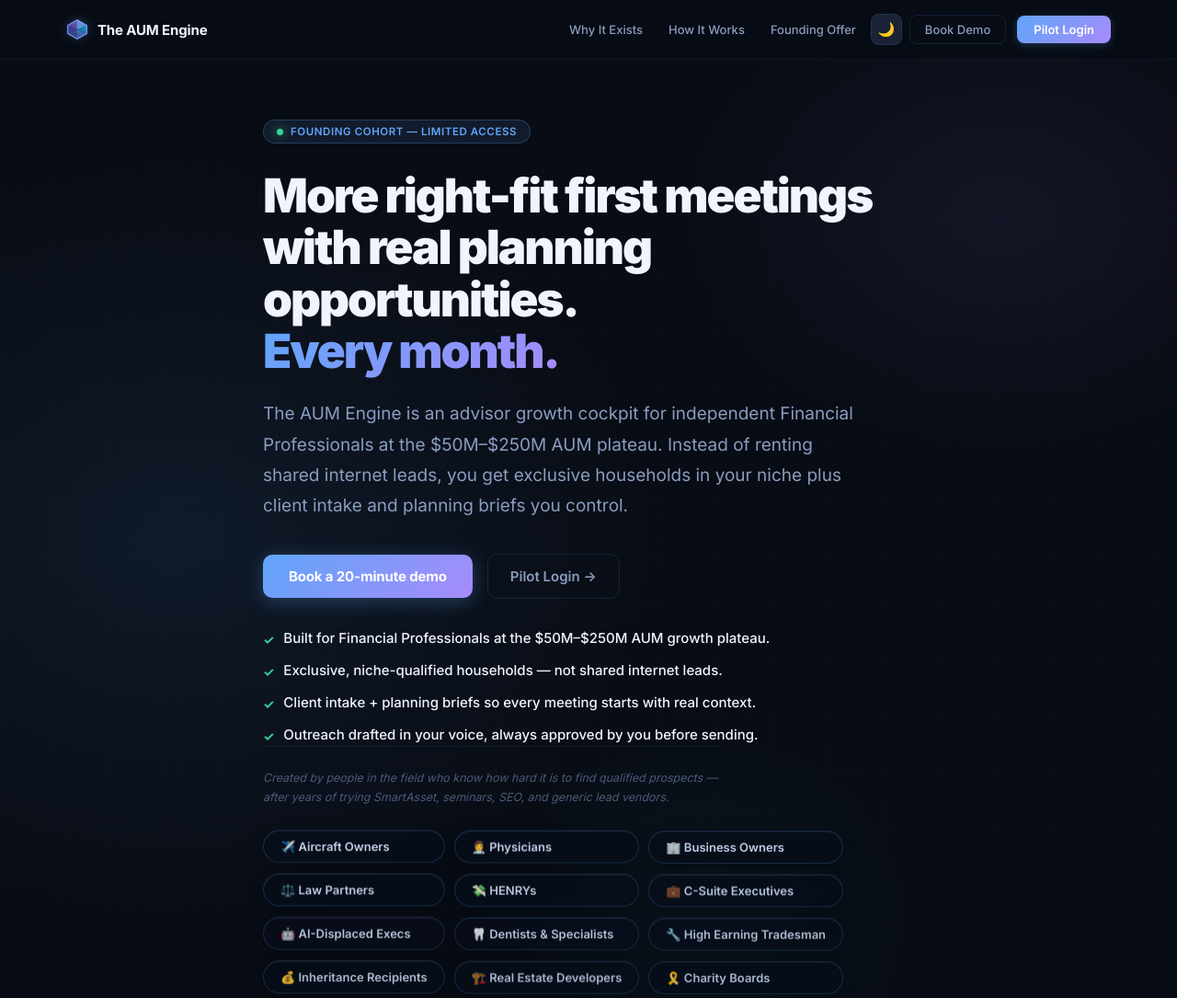
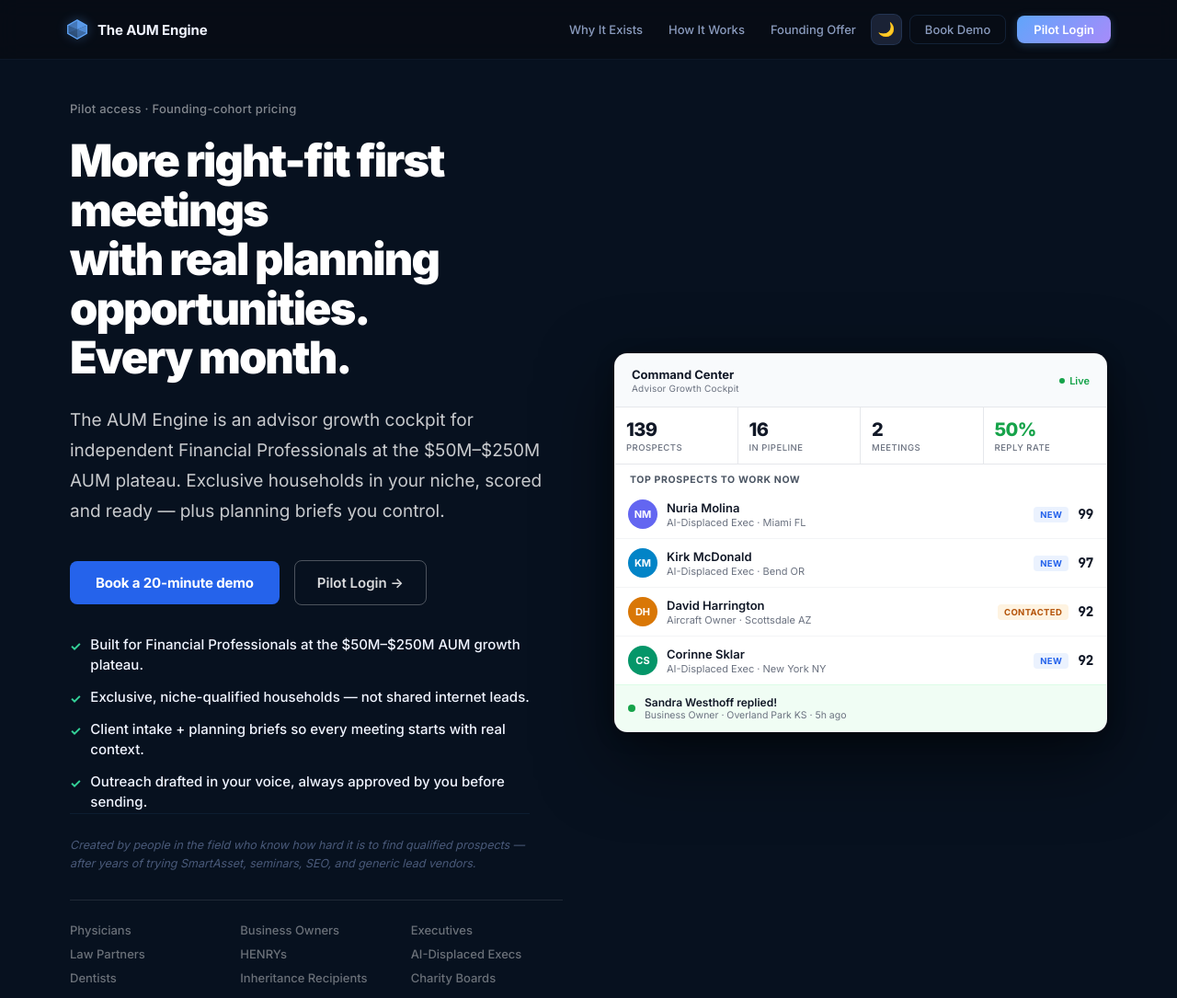
Before and after one commit to kprum1/theaumengine, a plain HTML site: page index.html in a window 1280 px wide. Shown: the top 1085 px of the page at 92% size. Drawn offline with Linux system fonts and the light colour scheme; no server answers; a script that the page names is missing.

Commit message:
redesign(hero): two-column layout, flat logo, cockpit mockup, remove glow/pills/animations

```diff
--- a/css/main.css
+++ b/css/main.css
@@ -2258,20 +2258,19 @@
 .hero-cta-pilot {
   padding: 14px 24px;
   background: transparent;
-  color: var(--text-secondary);
-  border: 1px solid var(--border-default);
-  border-radius: 10px;
+  color: rgba(255,255,255,0.85);
+  border: 1.5px solid rgba(255,255,255,0.28);
+  border-radius: 8px;
   font-size: 15px;
   font-weight: 600;
   font-family: inherit;
   cursor: pointer;
-  transition: all var(--transition);
+  transition: border-color 0.2s ease, color 0.2s ease;
   -webkit-tap-highlight-color: transparent;
 }
 .hero-cta-pilot:hover {
-  color: var(--text-primary);
-  border-color: var(--border-accent);
-  background: rgba(96,165,250,0.06);
+  color: #ffffff;
+  border-color: rgba(255,255,255,0.6);
 }
 /* Trust bullets below hero CTAs */
 .hero-trust-bullets {
@@ -2614,125 +2613,68 @@
    HERO — Full-bleed wrapper + two-column content grid
    ===================================================== */
 
-/* Wrapper: owns the full-width dark background & absolute decorative layers */
+/* Wrapper: owns the full-width dark background */
 .hero-wrapper {
   position: relative;
   overflow: hidden;
   width: 100%;
-  background: var(--bg-base);
-}
-
-/* Decorative background glow — fills the wrapper edge-to-edge */
-.hero-bg-glow {
-  position: absolute;
-  inset: 0;
-  background:
-    radial-gradient(ellipse 70% 60% at 15% 50%, rgba(96,165,250,0.09) 0%, transparent 60%),
-    radial-gradient(ellipse 50% 40% at 85% 20%, rgba(167,139,250,0.08) 0%, transparent 55%),
-    radial-gradient(ellipse 40% 40% at 60% 85%, rgba(34,211,238,0.04) 0%, transparent 50%);
-  pointer-events: none;
-  z-index: 0;
-}
-
-/* Subtle grid overlay — fills the wrapper edge-to-edge */
-.hero-grid-overlay {
-  position: absolute;
-  inset: 0;
-  background-image:
-    linear-gradient(rgba(96,165,250,0.035) 1px, transparent 1px),
-    linear-gradient(90deg, rgba(96,165,250,0.035) 1px, transparent 1px);
-  background-size: 60px 60px;
-  /* Safari requires -webkit- prefix for mask-image */
-  -webkit-mask-image: linear-gradient(to bottom, transparent, rgba(0,0,0,0.5) 25%, rgba(0,0,0,0.5) 75%, transparent);
-  mask-image:         linear-gradient(to bottom, transparent, rgba(0,0,0,0.5) 25%, rgba(0,0,0,0.5) 75%, transparent);
-  pointer-events: none;
-  z-index: 0;
-}
-
-/* Section: single-column, max-width, centered */
+  background: #07111f;
+}
+
+/* Decorative layers — disabled */
+.hero-bg-glow  { display: none; }
+.hero-grid-overlay { display: none; }
+
+/* Section: two-column grid */
 .hero-section {
   position: relative;
   z-index: 1;
-  display: block;
-  max-width: 820px;
+  max-width: 1240px;
   width: 100%;
-  min-height: 92vh;
   margin: 0 auto;
-  padding: 130px 56px 90px;
+  padding: 110px 56px 90px;
   box-sizing: border-box;
-  display: -webkit-flex;
-  display: flex;
-  -webkit-flex-direction: column;
-  flex-direction: column;
-  -webkit-justify-content: center;
-  justify-content: center;
+  display: -webkit-grid;
+  display: grid;
+  grid-template-columns: 1fr 1fr;
+  gap: 56px;
+  -webkit-align-items: center;
+  align-items: center;
 }
 
 /* LEFT column — hero copy */
 .hero-content {
   position: relative;
   z-index: 2;
-  max-width: 820px;
-}
-
-.pilot-badge {
-  display: -webkit-inline-flex;
-  display: inline-flex;
-  -webkit-align-items: center;
-  align-items: center;
-  gap: 8px;
-  padding: 5px 14px;
-  background: rgba(96,165,250,0.1);
-  border: 1px solid rgba(96,165,250,0.25);
-  border-radius: 20px;
-  font-size: 11.5px;
-  font-weight: 600;
-  color: var(--blue);
-  letter-spacing: 0.05em;
-  text-transform: uppercase;
-  margin-bottom: 28px;
-}
-.pilot-dot {
-  width: 7px;
-  height: 7px;
-  background: var(--emerald);
-  border-radius: 50%;
-  -webkit-animation: dot-pulse 2s ease-in-out infinite;
-  animation: dot-pulse 2s ease-in-out infinite;
-  -webkit-transform: translateZ(0); /* Safari GPU layer */
-  transform: translateZ(0);
-}
-@-webkit-keyframes dot-pulse {
-  0%,100% { box-shadow: 0 0 4px rgba(52,211,153,0.5); }
-  50%      { box-shadow: 0 0 12px rgba(52,211,153,0.9); }
-}
-@keyframes dot-pulse {
-  0%,100% { box-shadow: 0 0 4px rgba(52,211,153,0.5); }
-  50%      { box-shadow: 0 0 12px rgba(52,211,153,0.9); }
+}
+
+/* Pilot access line (replaces pill badge) */
+.hero-pilot-line {
+  font-size: 13px;
+  color: rgba(255,255,255,0.5);
+  font-weight: 500;
+  letter-spacing: 0.02em;
+  margin: 0 0 22px;
 }
 
 .hero-headline {
-  font-size: clamp(34px, 4vw, 58px);
+  font-size: clamp(32px, 3.8vw, 54px);
   font-weight: 900;
-  color: var(--text-primary);
+  color: #ffffff;
   letter-spacing: -0.04em;
   line-height: 1.1;
   margin: 0 0 24px;
 }
+/* No gradient — plain weight-based emphasis */
 .hero-headline-accent {
-  background: var(--gem-gradient);
-  -webkit-background-clip: text;
-  -webkit-text-fill-color: transparent;
-  background-clip: text;
-  /* Fallback for older Safari */
-  color: var(--blue);
+  color: #ffffff;
 }
 .hero-subhead {
   font-size: clamp(16px, 1.5vw, 19px);
-  color: var(--text-secondary);
+  color: rgba(255,255,255,0.78);
   line-height: 1.75;
   margin: 0 0 36px;
-  max-width: 660px;
+  max-width: 560px;
 }
 
 /* CTAs row */
@@ -2748,24 +2690,21 @@
 }
 .hero-cta-primary {
   padding: 14px 28px;
-  background: var(--gem-gradient);
+  background: #2563eb;
   color: #fff;
   border: none;
-  border-radius: 10px;
+  border-radius: 8px;
   font-size: 15px;
   font-weight: 700;
   font-family: inherit;
   cursor: pointer;
-  -webkit-transition: box-shadow 0.2s ease, -webkit-transform 0.2s ease;
-  transition: box-shadow 0.2s ease, transform 0.2s ease;
-  box-shadow: 0 4px 20px rgba(96,165,250,0.3);
+  transition: background 0.2s ease, transform 0.2s ease;
   letter-spacing: -0.01em;
-  -webkit-tap-highlight-color: transparent; /* removes tap flash on iOS */
+  -webkit-tap-highlight-color: transparent;
 }
 .hero-cta-primary:hover {
-  box-shadow: 0 6px 30px rgba(96,165,250,0.5);
-  -webkit-transform: translateY(-2px);
-  transform: translateY(-2px);
+  background: #1d4ed8;
+  transform: translateY(-1px);
 }
 .hero-cta-secondary {
   color: var(--text-secondary);
@@ -2795,84 +2734,140 @@
   border-top: 1px solid var(--border-subtle);
 }
 
-/* =====================================================
-   PILL CLOUD — flex-wrap row, 30px below trust strip
-   ===================================================== */
-.hero-pills {
-  display: -ms-grid;
+/* ── Niche Text Grid (replaces pill cloud) ── */
+.hero-niche-grid {
   display: grid;
-  grid-template-columns: repeat(3, auto);
-  justify-content: start;
-  gap: 10px;
-  margin-top: 30px;
-}
-
-.niche-pill {
-  display: inline-block;
-  padding: 9px 18px;
-  background: rgba(8, 14, 26, 0.88);
-  border: 1px solid rgba(96,165,250,0.22);
-  border-radius: 100px;
+  grid-template-columns: repeat(3, 1fr);
+  gap: 10px 20px;
+  margin-top: 28px;
+  padding-top: 24px;
+  border-top: 1px solid rgba(255,255,255,0.1);
+}
+.hero-niche-grid span {
   font-size: 13px;
-  font-weight: 600;
-  color: #ccd9f0;
-  white-space: nowrap;
-  -webkit-backdrop-filter: blur(14px) saturate(180%);
-  backdrop-filter: blur(14px) saturate(180%);
-  box-shadow: 0 4px 18px rgba(0,0,0,0.3), inset 0 1px 0 rgba(255,255,255,0.06);
-  -webkit-animation: floatPill 5s ease-in-out infinite;
-  animation: floatPill 5s ease-in-out infinite;
-  -webkit-animation-delay: var(--delay, 0s);
-  animation-delay: var(--delay, 0s);
-  -webkit-transform: translateZ(0);
-  transform: translateZ(0);
-}
-.niche-pill:hover {
-  -webkit-transform: translateY(-3px) scale(1.02);
-  transform: translateY(-3px) scale(1.02);
-  box-shadow: 0 8px 24px rgba(96,165,250,0.2);
-}
-
-@-webkit-keyframes floatPill {
-  0%, 100% { -webkit-transform: translateY(0) translateZ(0); opacity: 0.8; }
-  50%       { -webkit-transform: translateY(-7px) translateZ(0); opacity: 1; }
-}
-@keyframes floatPill {
-  0%, 100% { transform: translateY(0) translateZ(0); opacity: 0.8; }
-  50%       { transform: translateY(-7px) translateZ(0); opacity: 1; }
-}
+  color: rgba(255,255,255,0.4);
+  font-weight: 500;
+}
+
+/* ── Hero Cockpit Panel ── */
+.hero-cockpit {
+  background: #ffffff;
+  border-radius: 14px;
+  border: 1px solid rgba(0,0,0,0.06);
+  box-shadow: 0 28px 80px rgba(0,0,0,0.55), 0 4px 20px rgba(0,0,0,0.3);
+  overflow: hidden;
+  font-family: inherit;
+  color: #111827;
+  align-self: center;
+}
+.hc-bar {
+  display: flex;
+  align-items: center;
+  justify-content: space-between;
+  padding: 14px 18px;
+  background: #f8fafc;
+  border-bottom: 1px solid #e5e7eb;
+}
+.hc-bar-left { display: flex; flex-direction: column; gap: 1px; }
+.hc-title { font-size: 13px; font-weight: 700; color: #111827; }
+.hc-sub   { font-size: 10px; color: #6b7280; letter-spacing: 0.02em; }
+.hc-live {
+  display: flex; align-items: center; gap: 5px;
+  font-size: 11px; font-weight: 600; color: #16a34a;
+}
+.hc-dot {
+  width: 6px; height: 6px;
+  background: #16a34a; border-radius: 50%;
+}
+.hc-stats {
+  display: grid;
+  grid-template-columns: repeat(4, 1fr);
+  border-bottom: 1px solid #e5e7eb;
+}
+.hc-stat {
+  padding: 12px 12px;
+  display: flex; flex-direction: column; gap: 2px;
+  border-right: 1px solid #e5e7eb;
+}
+.hc-stat:last-child { border-right: none; }
+.hc-stat-n {
+  font-size: 20px; font-weight: 800;
+  color: #111827; letter-spacing: -0.03em;
+}
+.hc-stat-green { color: #16a34a; }
+.hc-stat-l {
+  font-size: 9.5px; color: #6b7280;
+  font-weight: 500; text-transform: uppercase; letter-spacing: 0.05em;
+}
+.hc-section-label {
+  padding: 10px 16px 5px;
+  font-size: 10.5px; font-weight: 700;
+  color: #4b5563; text-transform: uppercase; letter-spacing: 0.06em;
+}
+.hc-rows { display: flex; flex-direction: column; }
+.hc-row {
+  display: flex; align-items: center; gap: 10px;
+  padding: 10px 14px;
+  border-bottom: 1px solid #f3f4f6;
+}
+.hc-row:last-child { border-bottom: none; }
+.hc-avatar {
+  width: 32px; height: 32px; border-radius: 50%;
+  display: flex; align-items: center; justify-content: center;
+  font-size: 11px; font-weight: 700; color: #fff; flex-shrink: 0;
+}
+.hc-info { flex: 1; display: flex; flex-direction: column; gap: 1px; min-width: 0; }
+.hc-name {
+  font-size: 13px; font-weight: 600; color: #111827;
+  white-space: nowrap; overflow: hidden; text-overflow: ellipsis;
+}
+.hc-niche {
+  font-size: 11px; color: #6b7280;
+  white-space: nowrap; overflow: hidden; text-overflow: ellipsis;
+}
+.hc-status {
+  font-size: 9.5px; font-weight: 700; letter-spacing: 0.04em;
+  padding: 3px 7px; border-radius: 4px; flex-shrink: 0;
+}
+.hc-new      { background: rgba(59,130,246,0.1);  color: #2563eb; }
+.hc-contacted { background: rgba(245,158,11,0.12); color: #b45309; }
+.hc-score {
+  font-size: 14px; font-weight: 800; color: #111827;
+  font-family: 'JetBrains Mono', monospace; flex-shrink: 0;
+}
+.hc-alert {
+  display: flex; align-items: center; gap: 10px;
+  padding: 11px 14px;
+  background: #f0fdf4; border-top: 1px solid #dcfce7;
+}
+.hc-alert-dot {
+  width: 8px; height: 8px; background: #16a34a;
+  border-radius: 50%; flex-shrink: 0;
+}
+.hc-alert-name { display: block; font-size: 12px; font-weight: 600; color: #111827; }
+.hc-alert-meta { display: block; font-size: 10.5px; color: #6b7280; }
 
 /* =====================================================
    RESPONSIVE BREAKPOINTS
    ===================================================== */
+@media (max-width: 900px) {
+  .hero-section {
+    grid-template-columns: 1fr;
+    padding: 90px 28px 60px;
+    gap: 40px;
+  }
+  .hero-cockpit { order: -1; } /* cockpit above copy on mobile */
+}
 @media (max-width: 767px) {
-  .hero-section {
-    min-height: auto;
-    padding: 100px 20px 64px;
-  }
+  .hero-section { padding: 80px 20px 48px; }
   .hero-subhead { font-size: 15px; }
   .hero-ctas {
-    -webkit-flex-direction: column;
-    flex-direction: column;
-    -webkit-align-items: stretch;
-    align-items: stretch;
+    -webkit-flex-direction: column; flex-direction: column;
+    -webkit-align-items: stretch; align-items: stretch;
     gap: 12px;
   }
   .hero-cta-primary { text-align: center; }
-
-  /* Pills: 2 columns × 6 rows on mobile */
-  .hero-pills {
-    grid-template-columns: repeat(2, 1fr);
-    gap: 8px;
-  }
-  .niche-pill {
-    font-size: 12px;
-    padding: 8px 12px;
-    text-align: center;
-    white-space: normal;   /* allow long labels to wrap instead of overflow */
-    width: 100%;
-    box-sizing: border-box;
-  }
+  .hero-niche-grid { grid-template-columns: repeat(2, 1fr); }
 }
 
 /* ── LP Section Foundation ── */
--- a/index.html
+++ b/index.html
@@ -41,22 +41,13 @@
     <div class="pub-header-inner">
       <a href="#" class="pub-logo" onclick="return false">
         <svg width="24" height="24" viewBox="0 0 28 28" fill="none">
-          <polygon points="14,2 26,9 26,19 14,26 2,19 2,9" fill="none" stroke="url(#phGrad)" stroke-width="1.5"/>
-          <polygon points="14,2 26,9 14,14" fill="url(#phGrad1)" opacity="0.8"/>
-          <polygon points="14,2 2,9 14,14"  fill="url(#phGrad2)" opacity="0.6"/>
-          <polygon points="2,9 14,14 2,19"  fill="url(#phGrad3)" opacity="0.5"/>
-          <polygon points="26,9 14,14 26,19" fill="url(#phGrad4)" opacity="0.7"/>
-          <polygon points="14,14 26,19 14,26" fill="url(#phGrad5)" opacity="0.6"/>
-          <polygon points="14,14 2,19 14,26"  fill="url(#phGrad6)" opacity="0.4"/>
-          <defs>
-            <linearGradient id="phGrad"  x1="2" y1="2" x2="26" y2="26" gradientUnits="userSpaceOnUse"><stop offset="0%" stop-color="#60a5fa"/><stop offset="100%" stop-color="#a78bfa"/></linearGradient>
-            <linearGradient id="phGrad1" x1="2" y1="2" x2="26" y2="14" gradientUnits="userSpaceOnUse"><stop stop-color="#93c5fd"/><stop offset="1" stop-color="#60a5fa"/></linearGradient>
-            <linearGradient id="phGrad2" x1="14" y1="2" x2="2" y2="14"  gradientUnits="userSpaceOnUse"><stop stop-color="#a78bfa"/><stop offset="1" stop-color="#7c3aed"/></linearGradient>
-            <linearGradient id="phGrad3" x1="2" y1="9" x2="14" y2="19"  gradientUnits="userSpaceOnUse"><stop stop-color="#6366f1"/><stop offset="1" stop-color="#4f46e5"/></linearGradient>
-            <linearGradient id="phGrad4" x1="26" y1="9" x2="14" y2="19" gradientUnits="userSpaceOnUse"><stop stop-color="#38bdf8"/><stop offset="1" stop-color="#0284c7"/></linearGradient>
-            <linearGradient id="phGrad5" x1="14" y1="14" x2="26" y2="26" gradientUnits="userSpaceOnUse"><stop stop-color="#60a5fa"/><stop offset="1" stop-color="#3b82f6"/></linearGradient>
-            <linearGradient id="phGrad6" x1="14" y1="14" x2="2" y2="26"  gradientUnits="userSpaceOnUse"><stop stop-color="#818cf8"/><stop offset="1" stop-color="#6366f1"/></linearGradient>
-          </defs>
+          <polygon points="14,2 26,9 26,19 14,26 2,19 2,9" fill="none" stroke="#60a5fa" stroke-width="1.5"/>
+          <polygon points="14,2 26,9 14,14" fill="#60a5fa" opacity="0.9"/>
+          <polygon points="14,2 2,9 14,14"  fill="#60a5fa" opacity="0.65"/>
+          <polygon points="2,9 14,14 2,19"  fill="#60a5fa" opacity="0.45"/>
+          <polygon points="26,9 14,14 26,19" fill="#60a5fa" opacity="0.8"/>
+          <polygon points="14,14 26,19 14,26" fill="#60a5fa" opacity="0.55"/>
+          <polygon points="14,14 2,19 14,26"  fill="#60a5fa" opacity="0.35"/>
         </svg>
         <span>The AUM Engine</span>
       </a>
@@ -75,21 +66,16 @@
 
   <!-- ── Hero ── -->
   <div class="hero-wrapper" id="hero">
-    <div class="hero-bg-glow"></div>
-    <div class="hero-grid-overlay"></div>
+    <section class="hero-section" aria-label="Hero">
 
-    <section class="hero-section" aria-label="Hero">
+      <!-- LEFT: copy -->
       <div class="hero-content">
-        <div class="pilot-badge">
-          <span class="pilot-dot"></span>
-          Founding Cohort — Limited Access
-        </div>
+        <p class="hero-pilot-line">Pilot access · Founding-cohort pricing</p>
         <h1 class="hero-headline">
-          More right-fit first meetings<br>with real planning opportunities.<br>
-          <span class="hero-headline-accent">Every month.</span>
+          More right-fit first meetings<br>with real planning opportunities.<br>Every month.
         </h1>
         <p class="hero-subhead">
-          The AUM Engine is an advisor growth cockpit for independent Financial Professionals at the $50M–$250M AUM plateau. Instead of renting shared internet leads, you get exclusive households in your niche plus client intake and planning briefs you control.
+          The AUM Engine is an advisor growth cockpit for independent Financial Professionals at the $50M–$250M AUM plateau. Exclusive households in your niche, scored and ready — plus planning briefs you control.
         </p>
         <div class="hero-ctas">
           <button class="hero-cta-primary" id="hero-login-cta" onclick="document.getElementById('lead-capture-wrap').scrollIntoView({behavior:'smooth',block:'center'})">Book a 20-minute demo</button>
@@ -104,22 +90,64 @@
         <div class="trust-strip">
           Created by people in the field who know how hard it is to find qualified prospects — after years of trying SmartAsset, seminars, SEO, and generic lead vendors.
         </div>
-        <!-- Pill cloud: 30px below trust strip — 3-col grid, 4×3 = 12 niches -->
-        <div class="hero-pills" aria-hidden="true">
-          <span class="niche-pill" style="--delay:0s">✈️ Aircraft Owners</span>
-          <span class="niche-pill" style="--delay:0.1s">👩‍⚕️ Physicians</span>
-          <span class="niche-pill" style="--delay:0.2s">🏢 Business Owners</span>
-          <span class="niche-pill" style="--delay:0.3s">⚖️ Law Partners</span>
-          <span class="niche-pill" style="--delay:0.4s">💸 HENRYs</span>
-          <span class="niche-pill" style="--delay:0.5s">💼 C-Suite Executives</span>
-          <span class="niche-pill" style="--delay:0.6s">🤖 AI-Displaced Execs</span>
-          <span class="niche-pill" style="--delay:0.7s">🦷 Dentists & Specialists</span>
-          <span class="niche-pill" style="--delay:0.8s">🔧 High Earning Tradesman</span>
-          <span class="niche-pill" style="--delay:0.9s">💰 Inheritance Recipients</span>
-          <span class="niche-pill" style="--delay:1.0s">🏗️ Real Estate Developers</span>
-          <span class="niche-pill" style="--delay:1.1s">🎗️ Charity Boards</span>
+        <div class="hero-niche-grid" aria-label="Example niches served">
+          <span>Physicians</span><span>Business Owners</span><span>Executives</span>
+          <span>Law Partners</span><span>HENRYs</span><span>AI-Displaced Execs</span>
+          <span>Dentists</span><span>Inheritance Recipients</span><span>Charity Boards</span>
         </div>
       </div>
+
+      <!-- RIGHT: cockpit preview -->
+      <div class="hero-cockpit" aria-hidden="true">
+        <div class="hc-bar">
+          <div class="hc-bar-left">
+            <span class="hc-title">Command Center</span>
+            <span class="hc-sub">Advisor Growth Cockpit</span>
+          </div>
+          <span class="hc-live"><span class="hc-dot"></span>Live</span>
+        </div>
+        <div class="hc-stats">
+          <div class="hc-stat"><span class="hc-stat-n">139</span><span class="hc-stat-l">Prospects</span></div>
+          <div class="hc-stat"><span class="hc-stat-n">16</span><span class="hc-stat-l">In Pipeline</span></div>
+          <div class="hc-stat"><span class="hc-stat-n">2</span><span class="hc-stat-l">Meetings</span></div>
+          <div class="hc-stat"><span class="hc-stat-n hc-stat-green">50%</span><span class="hc-stat-l">Reply Rate</span></div>
+        </div>
+        <div class="hc-section-label">Top Prospects To Work Now</div>
+        <div class="hc-rows">
+          <div class="hc-row">
+            <span class="hc-avatar" style="background:#6366f1">NM</span>
+            <div class="hc-info"><span class="hc-name">Nuria Molina</span><span class="hc-niche">AI-Displaced Exec · Miami FL</span></div>
+            <span class="hc-status hc-new">NEW</span>
+            <span class="hc-score">99</span>
+          </div>
+          <div class="hc-row">
+            <span class="hc-avatar" style="background:#0284c7">KM</span>
+            <div class="hc-info"><span class="hc-name">Kirk McDonald</span><span class="hc-niche">AI-Displaced Exec · Bend OR</span></div>
+            <span class="hc-status hc-new">NEW</span>
+            <span class="hc-score">97</span>
+          </div>
+          <div class="hc-row">
+            <span class="hc-avatar" style="background:#d97706">DH</span>
+            <div class="hc-info"><span class="hc-name">David Harrington</span><span class="hc-niche">Aircraft Owner · Scottsdale AZ</span></div>
+            <span class="hc-status hc-contacted">CONTACTED</span>
+            <span class="hc-score">92</span>
+          </div>
+          <div class="hc-row">
+            <span class="hc-avatar" style="background:#059669">CS</span>
+            <div class="hc-info"><span class="hc-name">Corinne Sklar</span><span class="hc-niche">AI-Displaced Exec · New York NY</span></div>
+            <span class="hc-status hc-new">NEW</span>
+            <span class="hc-score">92</span>
+          </div>
+        </div>
+        <div class="hc-alert">
+          <span class="hc-alert-dot"></span>
+          <div>
+            <span class="hc-alert-name">Sandra Westhoff replied!</span>
+            <span class="hc-alert-meta">Business Owner · Overland Park KS · 5h ago</span>
+          </div>
+        </div>
+      </div>
+
     </section>
   </div><!-- end .hero-wrapper -->
 
```
